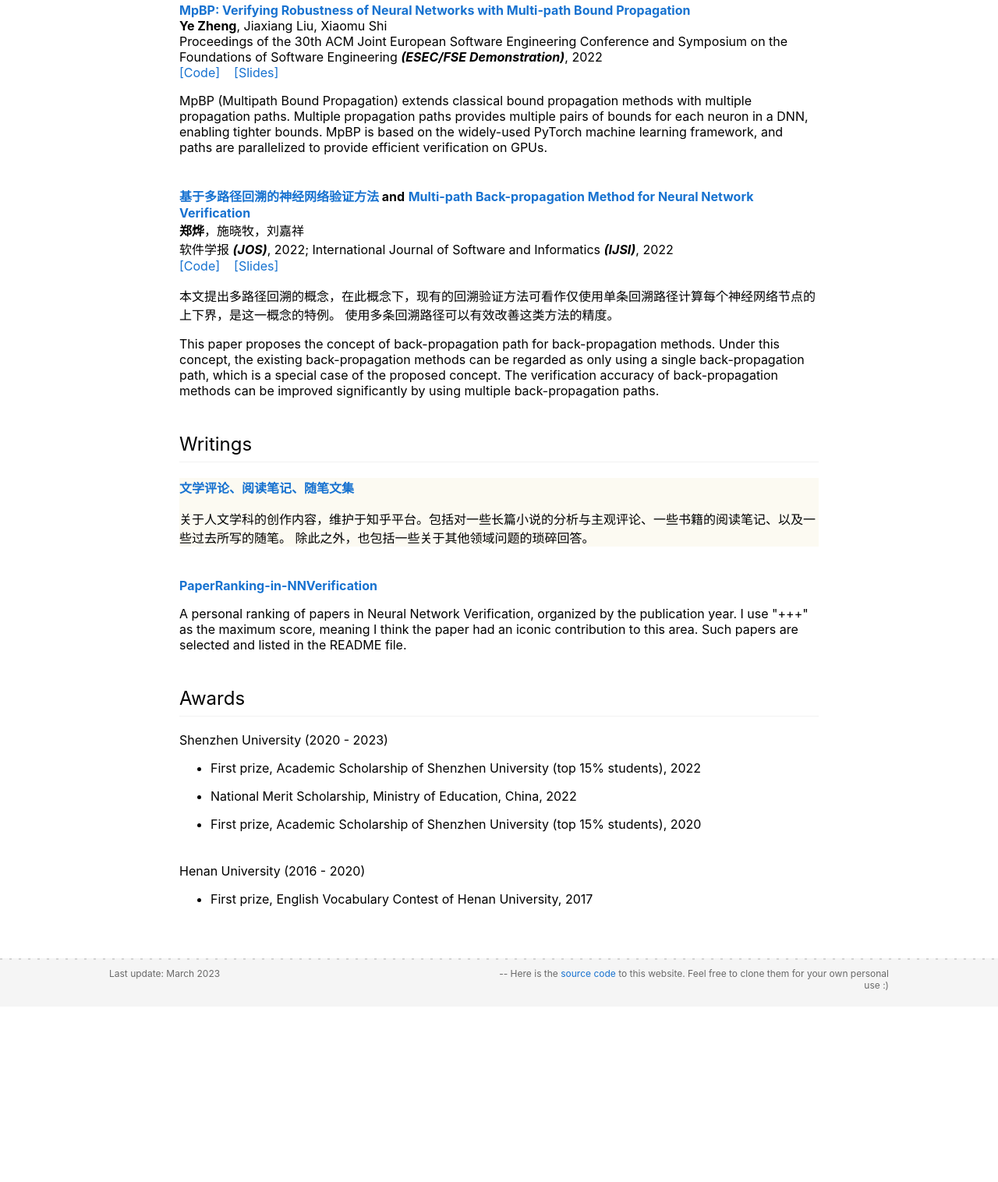
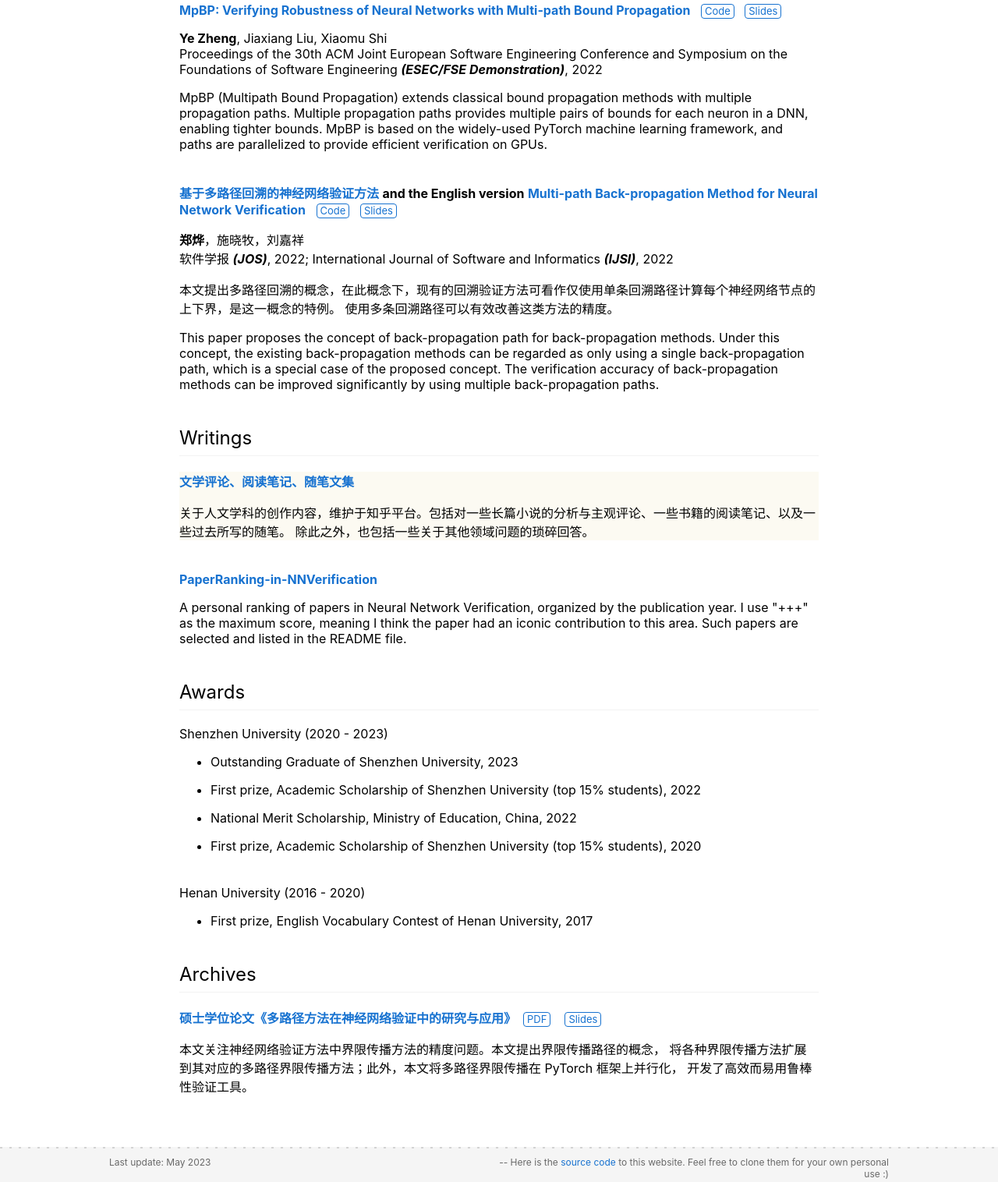
Before and after one commit to ZhengYeah/ZhengYeah.github.io, a plain HTML site: page index.html in a window 1280 px wide. Shown: the part 525-2041 px from the top of the page at 78% size. Before the commit the page ends 1816 px from the top, so only its background shows below. Drawn offline with Linux system fonts and the light colour scheme.

Commit message:
Add contents

```diff
--- a/index.html
+++ b/index.html
@@ -53,7 +53,7 @@
             <div class="bio">
                 <div>
                     I am currently a master student majoring in Software Engineering at Shenzhen University,
-                    supervised by
+                    advised by
                     <a href="https://csse.szu.edu.cn/pages/user/index?id=1031"> Dr. Jiaxiang Liu</a>.
                 </div>
                 <div>
@@ -84,19 +84,15 @@
         <div class="publications-list">
 
             <div class="paper-entry">
-                <a href="https://doi.org/10.1145/3540250.3558924">
-                    <span class="paper-title">
-                        MpBP: Verifying Robustness of Neural Networks with Multi-path Bound Propagation
-                    </span>
-                </a>
-                <br>
+                <a class="paper-title" href="https://doi.org/10.1145/3540250.3558924">
+                    MpBP: Verifying Robustness of Neural Networks with Multi-path Bound Propagation</a>&nbsp;&nbsp;
+                <a class="button-links" href="https://github.com/ZhengYeah/MpBP">Code</a>&nbsp;&nbsp;
+                <a class="button-links" href="/data/mpbp-slides.pdf">Slides</a>
+                <p></p>
                 <strong>Ye Zheng</strong>, Jiaxiang Liu, Xiaomu Shi
                 <br>
                 Proceedings of the 30th ACM Joint European Software Engineering Conference and Symposium on the
                 Foundations of Software Engineering <em><strong>(ESEC/FSE Demonstration)</strong></em>, 2022
-                <br>
-                <a href="https://github.com/ZhengYeah/MpBP">[Code]</a> &nbsp;&nbsp;
-                <a href="/data/mpbp-slides.pdf">[Slides]</a>
                 <p></p>
                 <p>
                     MpBP (Multipath Bound Propagation) extends classical bound propagation methods with multiple
@@ -109,25 +105,18 @@
             </div>
 
             <div class="paper-entry">
-                <a href="https://dx.doi.org/10.13328/j.cnki.jos.006585">
-                    <span class="paper-title">
-                        基于多路径回溯的神经网络验证方法
-                    </span>
-                </a>
-                <strong>and</strong>
-                <a href="https://doi.org/10.21655/ijsi.1673-7288.00281">
-                    <span class="paper-title">
-                        Multi-path Back-propagation Method for Neural Network Verification
-                    </span>
-                </a>
-                <br>
+                <a class="paper-title" href="https://dx.doi.org/10.13328/j.cnki.jos.006585">
+                    基于多路径回溯的神经网络验证方法</a>
+                <strong>and the English version</strong>
+                <a class="paper-title" href="https://doi.org/10.21655/ijsi.1673-7288.00281">
+                        Multi-path Back-propagation Method for Neural Network Verification</a>&nbsp;&nbsp;
+                <a class="button-links" href="https://github.com/ZhengYeah/AbstraCMP">Code</a>&nbsp;&nbsp;
+                <a class="button-links" href="/data/abstracmp-slides.pdf">Slides</a>
+                <p></p>
                 <strong>郑烨</strong>，施晓牧，刘嘉祥
                 <br>
                 软件学报 <em><strong>(JOS)</strong></em>, 2022; International Journal of Software and Informatics
                 <em><strong>(IJSI)</strong></em>, 2022
-                <br>
-                <a href="https://github.com/ZhengYeah/AbstraCMP">[Code]</a> &nbsp;&nbsp;
-                <a href="/data/abstracmp-slides.pdf">[Slides]</a>
                 <p></p>
                 <p>
                     本文提出多路径回溯的概念，在此概念下，现有的回溯验证方法可看作仅使用单条回溯路径计算每个神经网络节点的上下界，是这一概念的特例。
@@ -179,6 +168,7 @@
             <div class="paper-entry">
                 <span>Shenzhen University (2020 - 2023)</span>
                 <ul>
+                    <li>Outstanding Graduate of Shenzhen University, 2023</li>
                     <li>First prize, Academic Scholarship of Shenzhen University (top 15% students), 2022</li>
                     <li>National Merit Scholarship, Ministry of Education, China, 2022</li>
                     <li>First prize, Academic Scholarship of Shenzhen University (top 15% students), 2020</li>
@@ -194,12 +184,29 @@
         </div>
     </div>
 
+    <div id="category-archives" class="layout-level-2">
+        <div class="heading">Archives</div>
+        <div class="archives-list">
+            <div class="paper-entry">
+                <a class="paper-title" href="https://github.com/ZhengYeah/PaperRank-of-NNVerification">
+                    硕士学位论文《多路径方法在神经网络验证中的研究与应用》</a>&nbsp;
+                <a class="button-links" href="https://github.com/ZhengYeah/AbstraCMP">PDF</a> &nbsp;&nbsp;
+                <a class="button-links" href="https://github.com/ZhengYeah/AbstraCMP">Slides</a>
+                <p>
+                    本文关注神经网络验证方法中界限传播方法的精度问题。本文提出界限传播路径的概念，
+                    将各种界限传播方法扩展到其对应的多路径界限传播方法；此外，本文将多路径界限传播在 PyTorch 框架上并行化，
+                    开发了高效而易用鲁棒性验证工具。
+                </p>
+            </div>
+        </div>
+    </div>
+
 </div>
 <div id="footer">
     <hr class="split-line">
     <div class="footer-box">
         <div class="footer-left">
-            Last update: March 2023
+            Last update: May 2023
         </div>
         <div class="footer-right">
             -- Here is the <a href="https://github.com/ZhengYeah/ZhengYeah.github.io">source code</a>
--- a/stylesheet.css
+++ b/stylesheet.css
@@ -9,7 +9,7 @@ a {
 
 a:hover {
     color: #D0104C;
-    text-decoration: none;
+    text-decoration: underline;
 }
 
 /*Font family comes from GitHub*/
@@ -228,6 +228,20 @@ body {
     }
 }
 
+.button-links {
+    font-size: 13px;
+    padding: 0 4px 1px;
+    border: 1px solid;
+    border-radius: 4px;
+}
+
+.button-links:hover {
+    color: #fff;
+    background-color: #D0104C;
+    border-color: #D0104C;
+    text-decoration: none;
+}
+
 /******************** heading block ********************/
 
 .layout-level-1 {
@@ -254,7 +268,8 @@ body {
 
 .publications-list .paper-entry:first-child,
 .writings-list .paper-entry:first-child,
-.awards-list .paper-entry:first-child {
+.awards-list .paper-entry:first-child,
+.archives-list .paper-entry:first-child {
     margin-top: 20px;
 }
 
```
